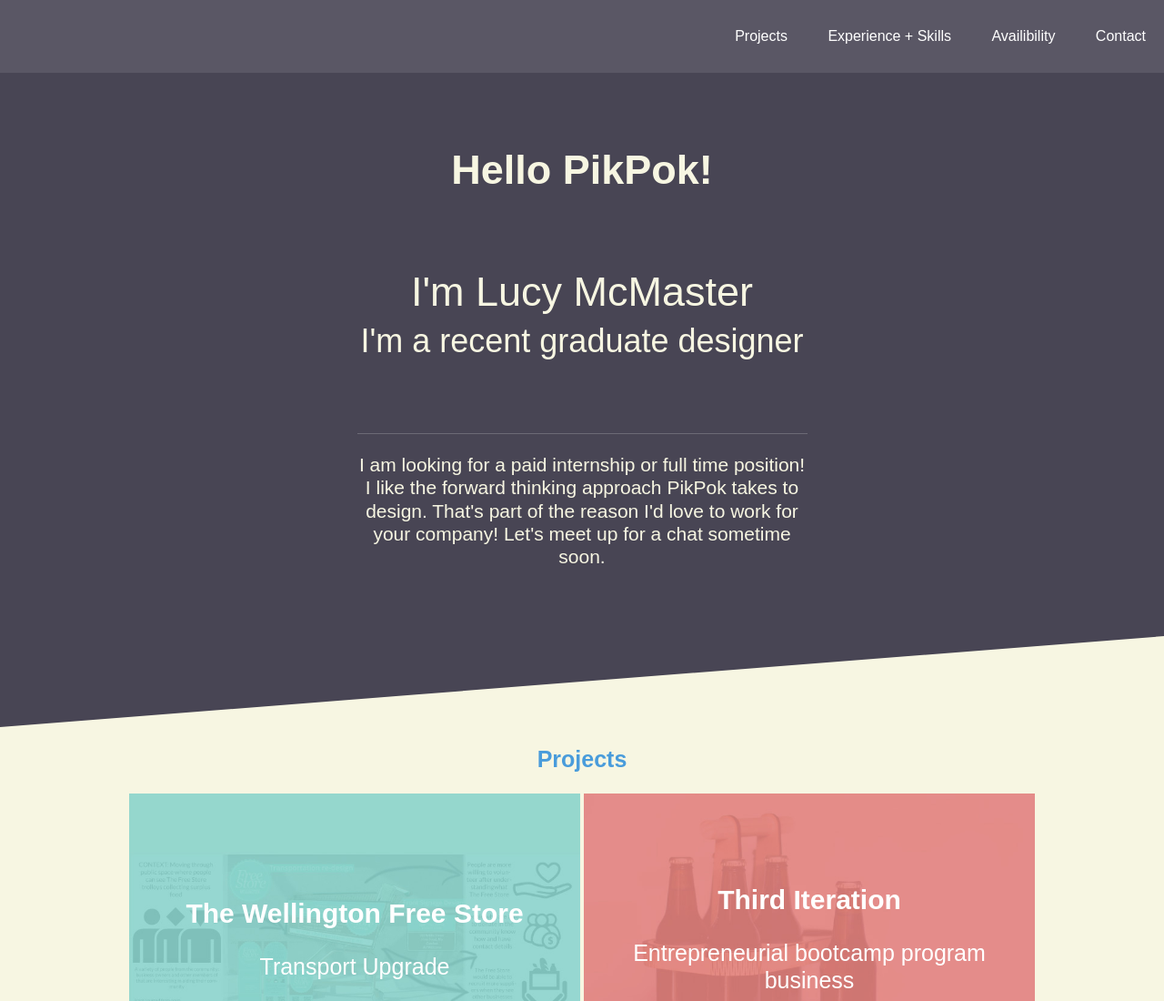
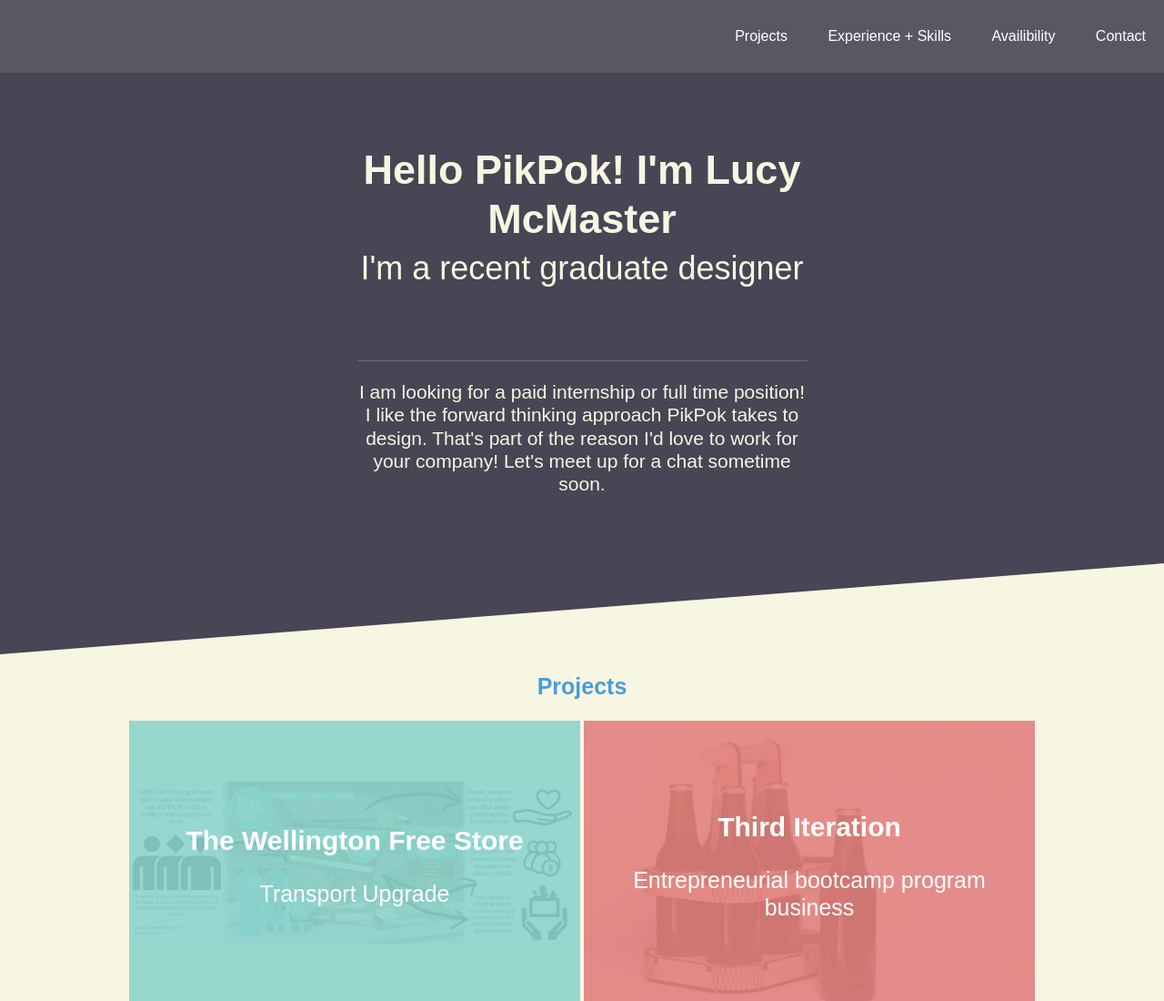
Before and after one commit to EliotSlevin/lucymcmaster, a plain HTML site: page PikPok.html in a window 1280 px wide. Shown: the top 1100 px of the page at 91% size. Drawn offline with nearby package versions, Linux system fonts and the light colour scheme.

Commit message:
changing again

```diff
--- a/PikPok.html
+++ b/PikPok.html
@@ -28,7 +28,7 @@
 		</div>
 
 		<section class="hero">
-			<h1><b>Hello PikPok!</b></h1> <h1>I'm Lucy McMaster</h1>
+			<h1><b>Hello PikPok!</b> <b>I'm Lucy McMaster</b></h1>
 			<h2>I'm a recent graduate designer</h2>
 			<hr>
 			<p>I am looking for a paid internship or full time position! I like the forward thinking approach PikPok takes to design. That's part of the reason I'd love to work for your company! Let's meet up for a chat sometime soon. </p>
```
